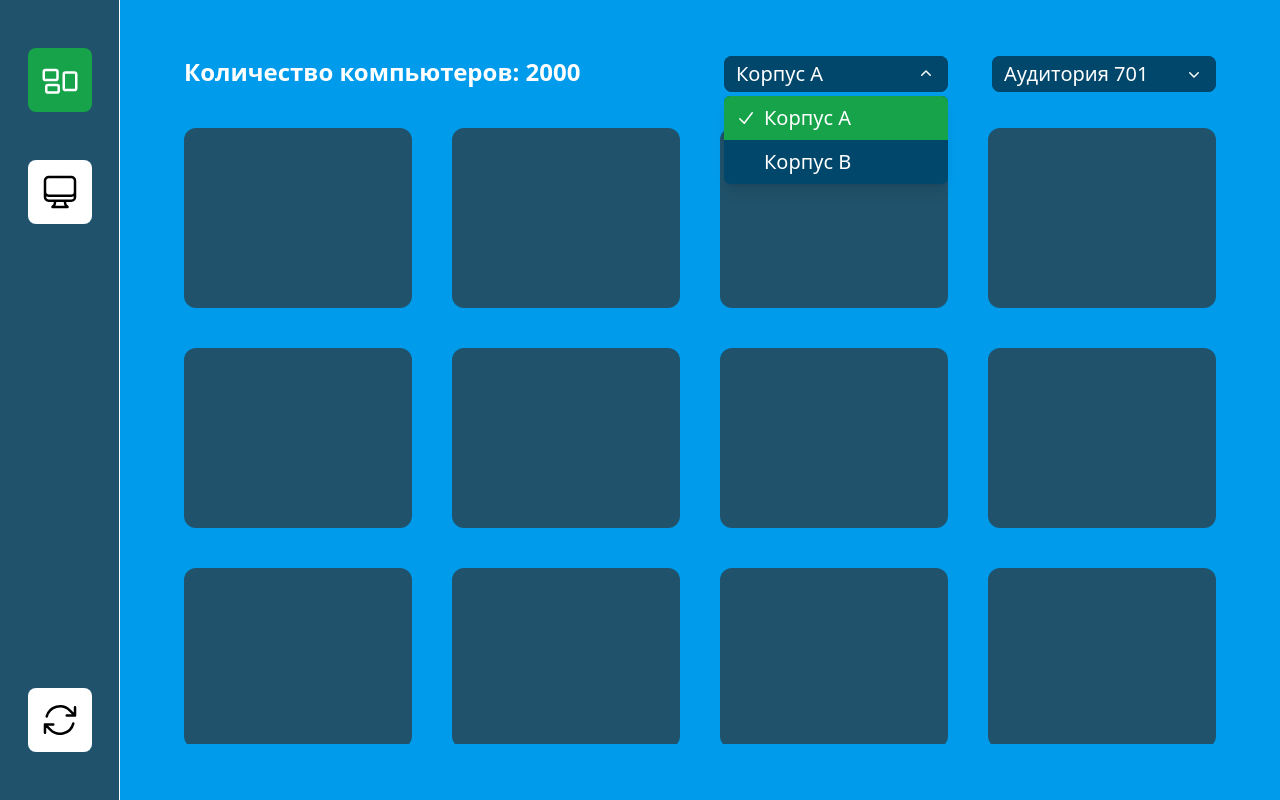
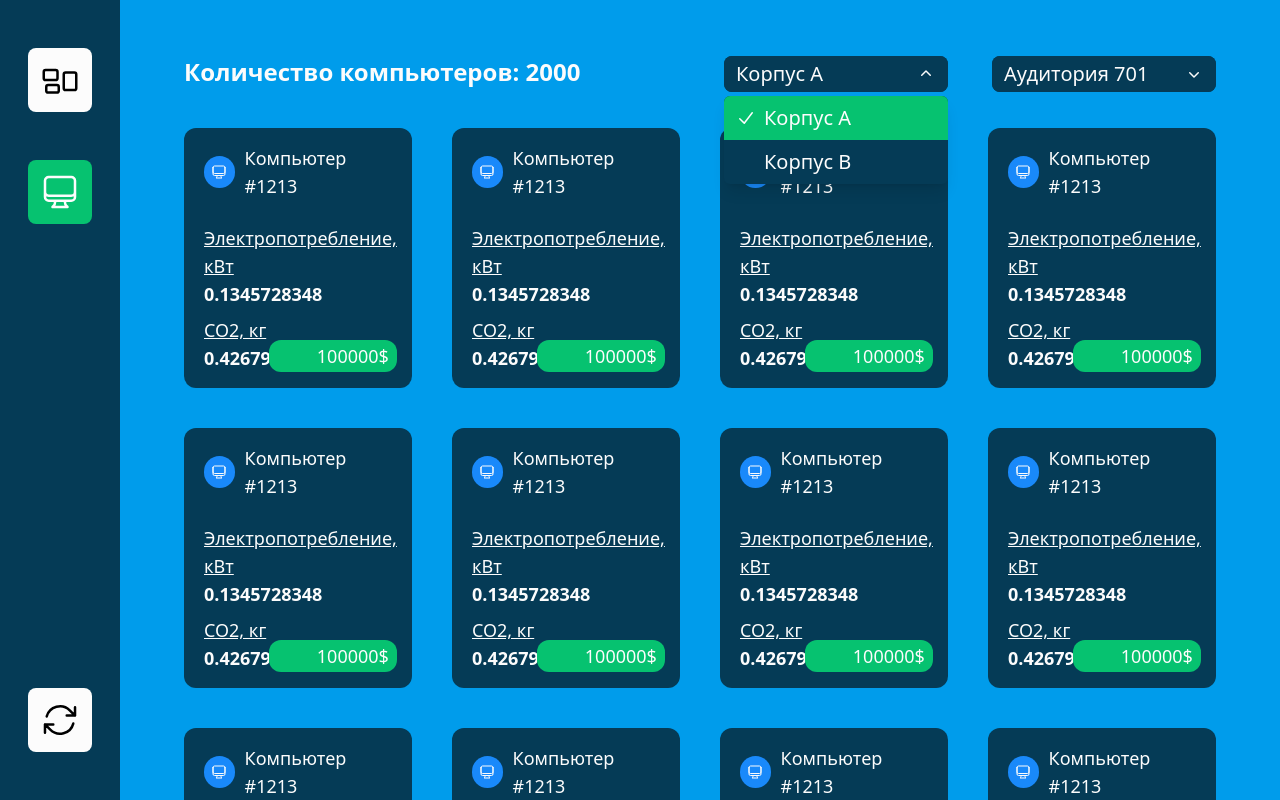
Before and after one commit to TPpotter/FrontEndTpsh, a Vue app: page /about in a window 1280 px wide. Both pictures are taken after a click on the button "Корпус A". Built offline with nearby package versions, Linux system fonts and the light colour scheme; what vue3-apexcharts would draw is missing.

Commit message:
finally ended layout

```diff
--- a/src/App.vue
+++ b/src/App.vue
@@ -1,17 +1,23 @@
 <template>
-  <div class="h-screen grid grid-cols-[120px_auto]">
-    <aside class="flex flex-col items-center border-r border-white bg-sidebar">
+  <div class="h-screen grid grid-cols-[120px_auto] select-none">
+    <aside class="flex flex-col items-center bg-secondary">
       <div class="mt-12 space-y-12">
         <div>
-          <router-link to="/">
-            <div class="flex justify-center w-16 h-16 rounded-lg bg-green-600 text-white cursor-pointer">
+          <router-link to="/" v-slot="{ isActive }">
+            <div
+              class="flex justify-center w-16 h-16 rounded-lg bg-light cursor-pointer hover:bg-default-green hover:text-light"
+              :class="{ '!bg-default-green text-light': isActive }"
+            >
               <RectangleGroupIcon class="w-10" />
             </div>
           </router-link>
         </div>
         <div>
-          <router-link to="/about">
-            <div class="flex justify-center w-16 h-16 rounded-lg bg-white cursor-pointer">
+          <router-link to="/about" v-slot="{ isActive }">
+            <div
+              class="flex justify-center w-16 h-16 rounded-lg bg-light cursor-pointer hover:bg-default-green hover:text-light"
+              :class="{ '!bg-default-green text-light': isActive }"
+            >
               <ComputerDesktopIcon class="w-10" />
             </div>
           </router-link>
@@ -19,7 +25,7 @@
       </div>
 
       <div class="mt-auto mb-12">
-        <div class="flex justify-center w-16 h-16 rounded-lg bg-white cursor-pointer" @click="updateCharts()">
+        <div class="flex justify-center w-16 h-16 rounded-lg bg-light cursor-pointer" @click="updateCharts()">
           <ArrowPathIcon class="w-10" />
         </div>
       </div>
--- a/src/components/ChartComponent.vue
+++ b/src/components/ChartComponent.vue
@@ -1,41 +1,41 @@
 <template>
-  <div class="flex flex-col px-6 py-4 bg-white select-none">
+  <div class="flex flex-col px-6 py-4 bg-light">
     <!-- Весь верхний ряд-->
-    <div id="top_row" class="flex w-full mb-6 justify-between">
-      <h2 id="name_of_chart" class="text-3xl">{{ chartData.title }}</h2>
+    <div id="top_row" class="flex w-full mb-6 justify-between items-center">
+      <h2 id="name_of_chart" class="text-2xl xl:text-3xl">{{ chartData.title }}</h2>
       <!-- Группа всех кнопок верхних -->
-      <div id="all_buttons_group" class="text-white text-xl font-light">
+      <div id="all_buttons_group" class="text-light text-lg xl:text-xl font-light">
         <!-- ListBox -->
         <SelecterComponent class="mr-11" :list="units" @updateItem="(newState) => updateUnit(newState)" />
         <!-- Группа кнопок Мин Сред Макс -->
-        <div id="functional_buttons" class="inline-flex w-96 h-9 space-x-0.5">
+        <div id="functional_buttons" class="inline-flex w-80 xl:w-96 h-7 xl:h-9 space-x-0.5">
           <div
             v-for="agg in aggs"
             :key="agg.id"
-            class="relative flex flex-1 items-center bg-button border border-button cursor-pointer overflow-hidden"
+            class="relative flex flex-1 items-center bg-secondary border border-button cursor-pointer overflow-hidden"
             :class="{ 'rounded-l-lg': agg.id === 'min', 'rounded-r-lg': agg.id === 'max' }"
             @click="selectAggs(agg)"
           >
             <div v-if="!selectedAggs.includes(agg.id)" class="absolute w-full h-full bg-black opacity-50"></div>
-            <span class="text-xl mx-auto">{{ agg.name }}</span>
+            <span class="mx-auto">{{ agg.name }}</span>
           </div>
         </div>
       </div>
     </div>
 
-    <div id="bottom_row" class="flex h-full text-lg">
+    <div id="bottom_row" class="flex h-full text-md xl:text-lg">
       <!-- Легенда графика -->
-      <div id="legend" class="w-1/5 bg-white space-y-4">
+      <div id="legend" class="w-1/5 bg-light space-y-4">
         <div id="max" class="flex items-center">
-          <div class="min-h-6 min-w-6 mr-6 bg-blue-600"></div>
+          <div class="min-h-5 min-w-5 xl:min-h-6 xl:min-w-6 mr-5 xl:mr-6 bg-blue-600"></div>
           <span>Максимальное значение</span>
         </div>
         <div id="average" class="flex items-center">
-          <div class="min-h-6 min-w-6 mr-6 bg-blue-500"></div>
+          <div class="min-h-5 min-w-5 xl:min-h-6 xl:min-w-6 mr-5 xl:mr-6 bg-blue-500"></div>
           <span>Среднее значение</span>
         </div>
         <div id="min" class="flex items-center">
-          <div class="min-h-6 min-w-6 mr-6 bg-blue-400"></div>
+          <div class="min-h-5 min-w-5 xl:min-h-6 xl:min-w-6 mr-5 xl:mr-6 bg-blue-400"></div>
           <span>Минимальное значение</span>
         </div>
       </div>
--- a/src/components/ComputerCard.vue
+++ b/src/components/ComputerCard.vue
@@ -1,10 +1,37 @@
 <template>
-  <div class="grid grid-rows-[1fr_2fr] min-h-45 h-full w-full bg-sidebar rounded-xl"></div>
+  <div
+    class="grid grid-rows-[minmax(32px, auto)_auto] min-h-45 h-max w-full px-5 py-4 bg-secondary rounded-xl xl:text-lg text-light"
+  >
+    <div id="header" class="flex items-center w-full pb-6">
+      <div class="flex items-center justify-center h-8 w-8 mr-2.5 rounded-full bg-default-blue">
+        <ComputerDesktopIcon class="h-4 w-4 text-light" />
+      </div>
+      <span class="text-light">Компьютер #1213</span>
+    </div>
+    <div id="info" class="xl:grid grid-cols-[2fr_1fr]">
+      <div id="stat">
+        <div id="electricity" class="flex flex-col pb-2">
+          <span class="underline text-md xl:text-lg">Электропотребление, кВт</span>
+          <span class="font-semibold">0.1345728348</span>
+        </div>
+        <div id="co2" class="flex flex-col">
+          <span class="underline text-md xl:text-lg">CO2, кг</span>
+          <span class="font-semibold">0.4267912945</span>
+        </div>
+      </div>
+      <div id="cost" class="xl:relative pt-4 xl:pt-0">
+        <div class="xl:absolute bottom-0 right-0 w-32 py-0.5 rounded-xl bg-default-green xl:text-right">
+          <span class="pl-2 xl:pr-2">100000$</span>
+        </div>
+      </div>
+    </div>
+  </div>
 </template>
 
 <script>
+import { ComputerDesktopIcon } from '@heroicons/vue/24/outline';
 export default {
   name: 'ChartComponent',
-  components: {},
+  components: { ComputerDesktopIcon },
 };
 </script>
--- a/src/components/SelecterComponent.vue
+++ b/src/components/SelecterComponent.vue
@@ -1,7 +1,9 @@
 <template>
-  <div class="inline-block relative w-56 h-9 bg-button rounded-lg z-50 text-white text-xl font-light">
+  <div
+    class="inline-block relative w-56 h-7 xl:h-9 bg-secondary rounded-lg z-50 text-light text-lg xl:text-xl font-light"
+  >
     <Listbox v-model="selectedItem" v-slot="{ open }">
-      <ListboxButton class="flex justify-between items-center w-full h-full px-3 rounded-lg bg-button">
+      <ListboxButton class="flex justify-between items-center w-full h-full px-3 rounded-lg bg-secondary">
         <span>{{ selectedItem?.name }}</span>
         <span class="pointer-events-none flex items-center">
           <ChevronDownIcon :class="{ 'rotate-180': open }" class="h-5 w-5" aria-hidden="true" />
@@ -9,9 +11,9 @@
       </ListboxButton>
 
       <Transition name="rise">
-        <ListboxOptions class="absolute max-h-60 w-full bg-button mt-1 overflow-auto rounded-md shadow-lg">
+        <ListboxOptions class="absolute max-h-60 w-full bg-secondary mt-1 overflow-auto rounded-md shadow-lg">
           <ListboxOption v-slot="{ active, selected }" v-for="el in list" :key="el.id" :value="el" as="template">
-            <li :class="[active ? 'bg-green-600' : '', 'relative cursor-default select-none py-2 pl-10 pr-4']">
+            <li :class="[active ? 'bg-default-green' : '', 'relative cursor-default select-none py-2 pl-10 pr-4']">
               <span :class="[selected ? 'font-base' : 'font-light', 'block truncate']">{{ el.name }}</span>
               <span v-if="selected" class="absolute inset-y-0 left-0 flex items-center pl-3">
                 <CheckIcon class="h-5 w-5" aria-hidden="true" />
--- a/src/views/ComputersView.vue
+++ b/src/views/ComputersView.vue
@@ -1,14 +1,14 @@
 <template>
-  <div class="grid grid-rows-[72px_auto] w-full h-full px-16 py-14 overflow-hidden">
+  <div class="grid grid-rows-[72px_auto] w-full h-full px-16 pt-14 overflow-hidden">
     <div id="computers_header" class="flex justify-between">
-      <div><span class="text-white text-2xl font-bold">Количество компьютеров: 2000</span></div>
+      <div><span class="text-light text-2xl font-bold">Количество компьютеров: 2000</span></div>
       <div>
         <SelecterComponent class="mr-11" :list="buildings" @updateItem="(newItem) => updateBuilding(newItem)" />
         <SelecterComponent :list="rooms" @updateItem="(newItem) => updateRoom(newItem)" />
       </div>
     </div>
-    <div id="computers" class="w-full h-full grid grid-cols-4 gap-x-10 gap-y-10 overflow-y-auto">
-      <ComputerCard v-for="el in arr" :key="el"></ComputerCard>
+    <div id="computers" class="w-full h-full grid grid-cols-4 gap-x-10 overflow-y-auto">
+      <ComputerCard v-for="el in arr" :key="el" class="mb-10"></ComputerCard>
     </div>
   </div>
 </template>
--- a/tailwind.config.js
+++ b/tailwind.config.js
@@ -5,9 +5,11 @@ module.exports = {
     extend: {
       colors: {
         primary: '#009CEB',
-        button: '#00476B',
-        sidebar: '#20526B',
-        list: '#0085C7',
+        secondary: '#053B56',
+        dark: '#3F3F3F',
+        light: '#FCFCFC',
+        'default-blue': '#1989FA',
+        'default-green': '#06C270',
       },
       width: {
         90: '22.5rem',
@@ -16,10 +18,12 @@ module.exports = {
         45: '11.25rem',
       },
       minHeight: {
+        5: '1.25rem',
         6: '1.5rem',
         45: '11.25rem',
       },
       minWidth: {
+        5: '1.25rem',
         6: '1.5rem',
       },
     },
```
